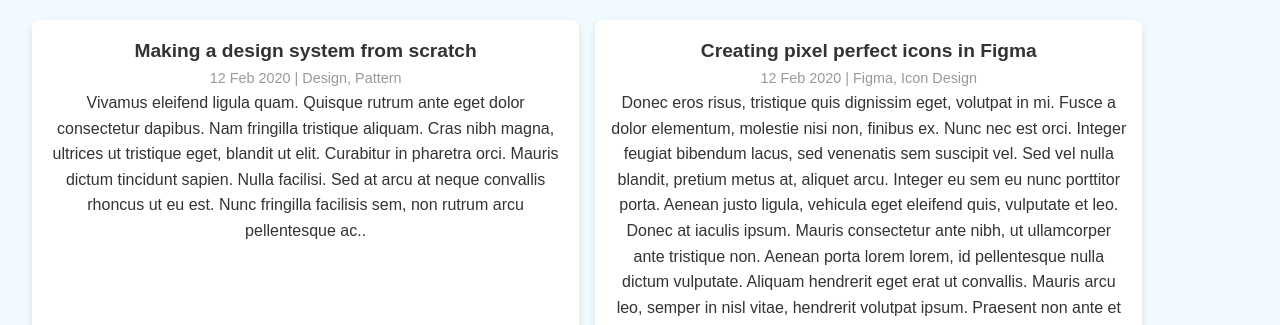
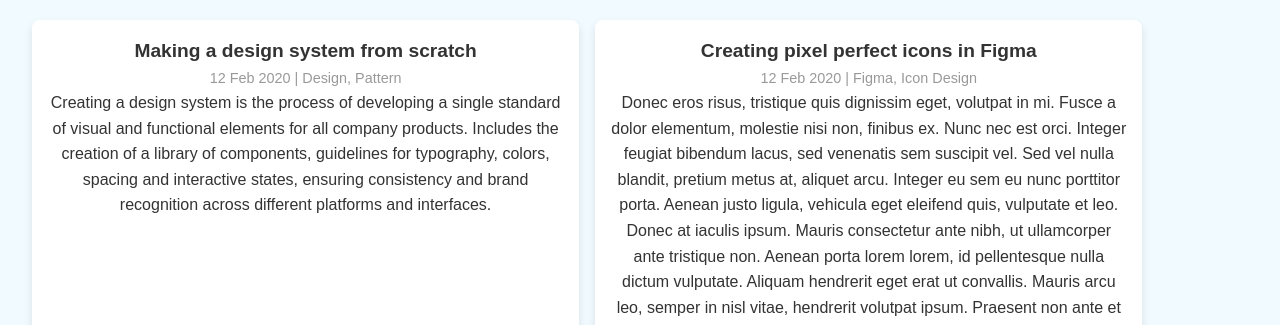
Before and after one commit to siluette/WEB1, a plain HTML site: page Prakt/pract5/index.html in a window 1280 px wide. Shown: the part 475-800 px from the top of the page. Drawn offline with Linux system fonts and the light colour scheme.

Commit message:
Update index.html

```diff
--- a/Prakt/pract5/index.html
+++ b/Prakt/pract5/index.html
@@ -38,7 +38,7 @@
             <div class="post-card">
                 <h3>Making a design system from scratch</h3>
                 <p class="post-date">12 Feb 2020 | Design, Pattern</p>
-                <p class="post-description">Vivamus eleifend ligula quam. Quisque rutrum ante eget dolor consectetur dapibus. Nam fringilla tristique aliquam. Cras nibh magna, ultrices ut tristique eget, blandit ut elit. Curabitur in pharetra orci. Mauris dictum tincidunt sapien. Nulla facilisi. Sed at arcu at neque convallis rhoncus ut eu est. Nunc fringilla facilisis sem, non rutrum arcu pellentesque ac..</p>
+                <p class="post-description">Creating a design system is the process of developing a single standard of visual and functional elements for all company products. Includes the creation of a library of components, guidelines for typography, colors, spacing and interactive states, ensuring consistency and brand recognition across different platforms and interfaces.</p>
             </div>
             <div class="post-card">
                 <h3>Creating pixel perfect icons in Figma</h3>
```
